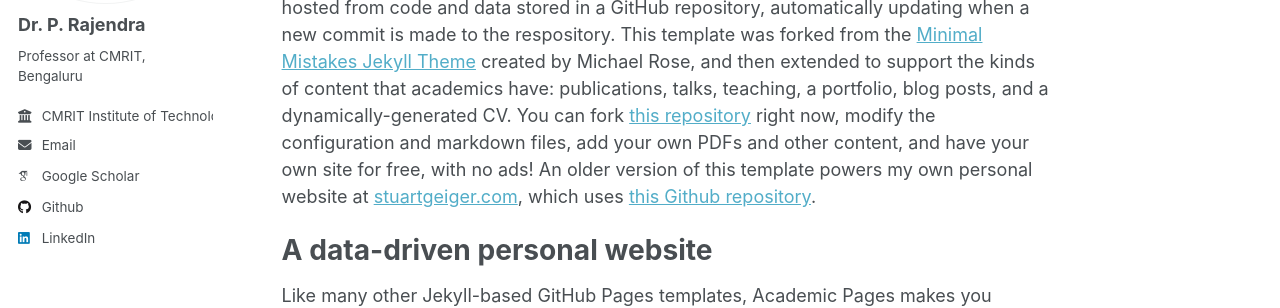
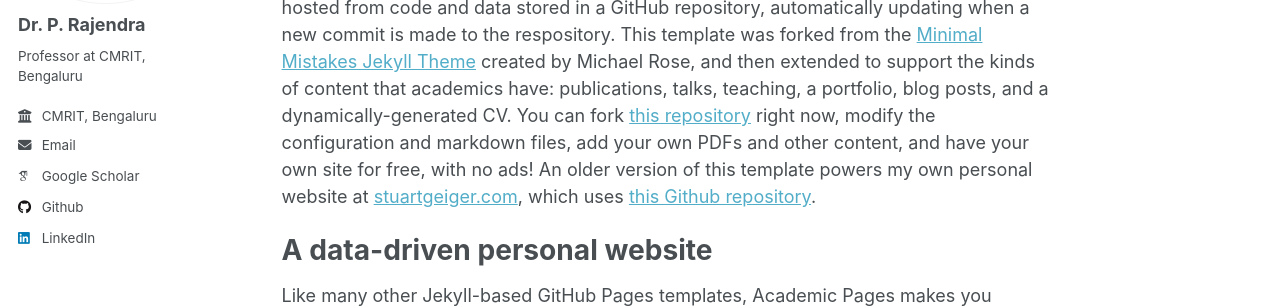
Before and after one commit to rajendra-ai/rajendra-ai.github.io, a Jekyll site: the page built from _pages/about.md, in a window 1280 px wide. Shown: the part 236-544 px from the top of the page. Built offline with Jekyll 4.4.1, drawn with Linux system fonts in a browser that asks for light colours; some web fonts are replaced.

Commit message:
Update _config.yml

```diff
--- a/_config.yml
+++ b/_config.yml
@@ -84,7 +84,7 @@ author:
   avatar           : "profile.jpg"
   bio              : "Professor at CMRIT, Bengaluru"
   location         :
-  employer         : "CMRIT Institute of Technology, Bengaluru"
+  employer         : "CMRIT, Bengaluru"
   pubmed           :
   googlescholar    : "https://scholar.google.co.in/citations?user=yNC_YTgAAAAJ&hl=en"
   email            : "rajendra.p@cmrit.ac.in"
@@ -102,7 +102,7 @@ author:
   instagram        :
   impactstory      :
   lastfm           :
-  linkedin         : "linkedin.com/in/drrajendra123"
+  linkedin         : "drrajendra123"
   orcid            :
   pinterest        :
   soundcloud       :
```
